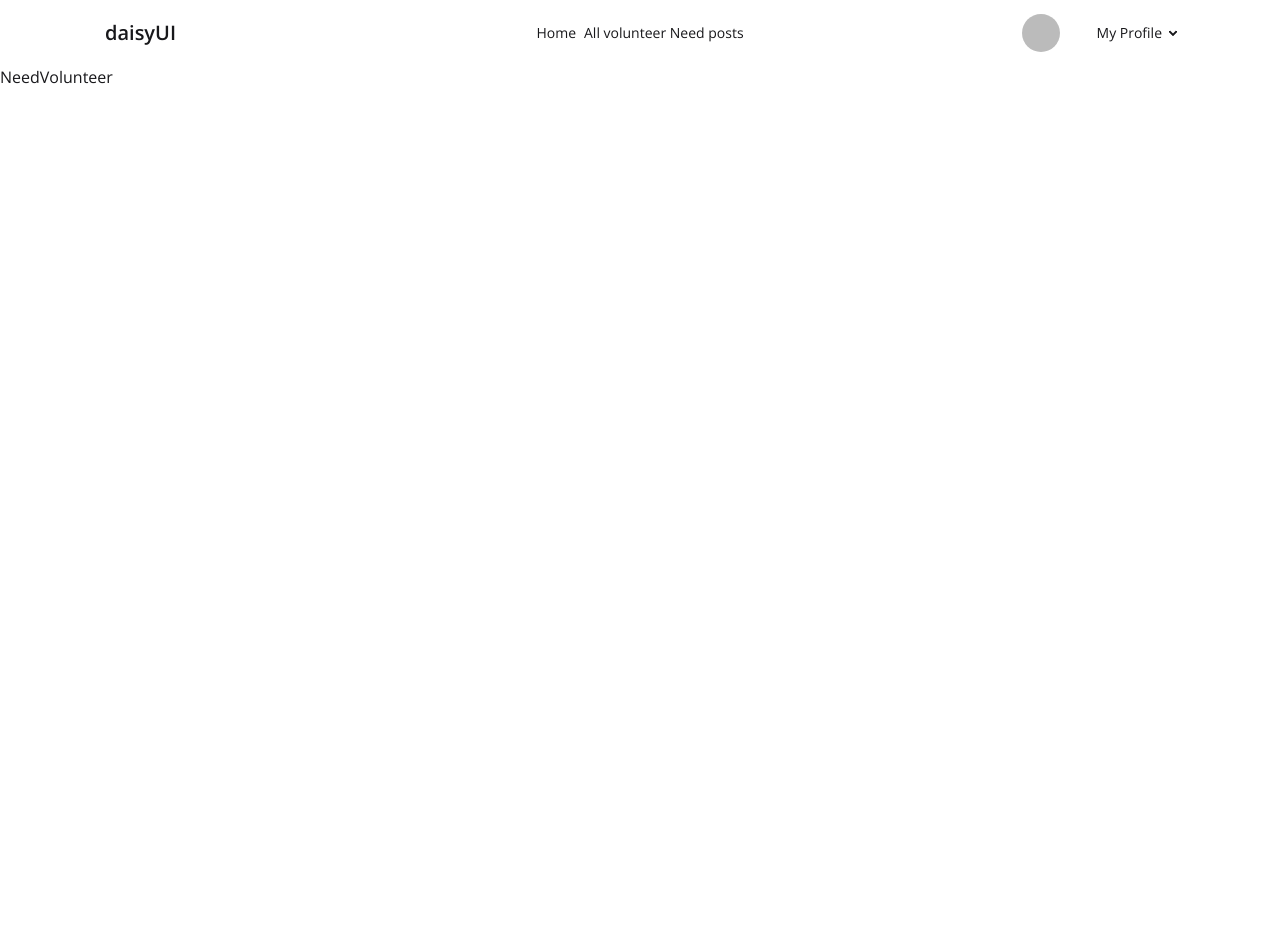
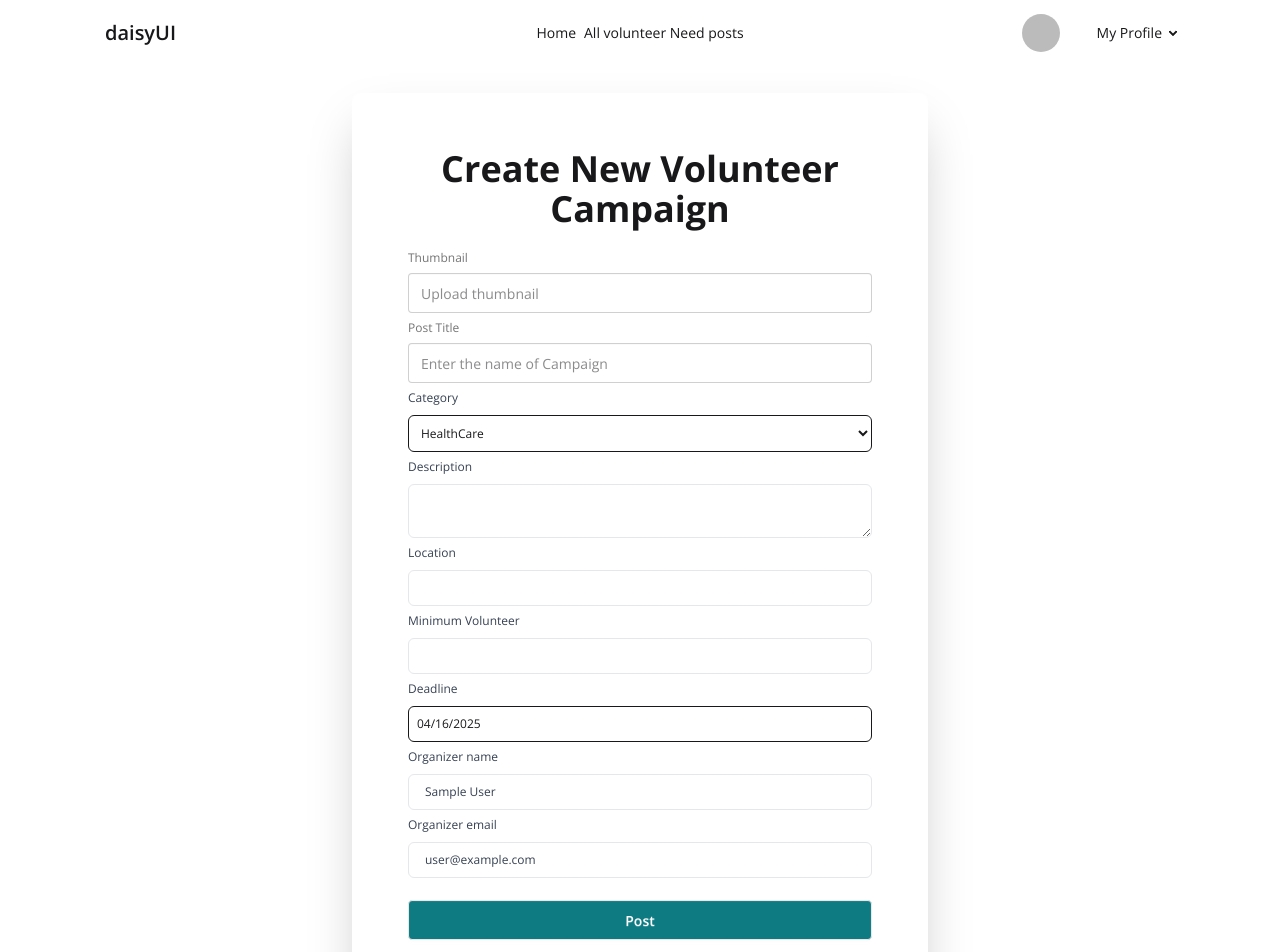
Before and after one commit to Samriddhadewan/client-11, a React (Vite) app: page /needVolunteer in a window 1280 px wide. Shown: the top 952 px of the page. Before the commit the page ends 800 px from the top, so only its background shows below. Built offline with nearby package versions, Linux system fonts and the light colour scheme; no server answers; sample sign-in values are in the browser's storage.

Commit message:
added volunteer need campaign created

```diff
--- a/package.json
+++ b/package.json
@@ -14,6 +14,7 @@
     "firebase": "^11.6.0",
     "lottie-react": "^2.4.1",
     "react": "^19.0.0",
+    "react-datepicker": "^8.3.0",
     "react-dom": "^19.0.0",
     "react-icons": "^5.5.0",
     "react-router-dom": "^7.5.0",
--- a/src/Pages/NeedVolunteer.jsx
+++ b/src/Pages/NeedVolunteer.jsx
@@ -1,9 +1,153 @@
-import React from 'react'
+import React, { useContext, useState } from "react";
+import DatePicker from "react-datepicker";
+import "react-datepicker/dist/react-datepicker.css";
+import { AuthContext } from "../Context/AuthProvider";
+const NeedVolunteer = () => {
+  const {user} = useContext(AuthContext);
 
-const NeedVolunteer = () => {
+  const [startDate, setStartDate] = useState(new Date());
+
+  const handleSubmit = (e)=>{
+    e.preventDefault();
+    const form = e.target;
+    const title = form.title.value;
+    const thumbnail = form.thumbnail.value;
+    const category = form.category.value;
+    const description = form.description.value;
+    const location = form.location.value;
+    const min_volunteer = form.min_volunteer.value;
+    const deadline = startDate;
+    const organizer = {
+      name: form.organizer_name.value,
+      email: form.organizer_email.value,
+    }
+    const request_count = 0;
+    const postData = {
+      title, thumbnail, description,category, location, min_volunteer, deadline, organizer, request_count
+    }
+    console.log(postData);
+  }
+
+
   return (
-    <div>NeedVolunteer</div>
-  )
-}
+    <div>
+      <div className="min-h-[80vh] flex my-7 justify-center items-center">
+        <div className="card bg-base-100 w-full max-w-xl p-14 shrink-0 shadow-2xl">
+          <form onSubmit={handleSubmit} className="">
+            <h1 className="text-4xl mb-4 text-center font-bold">
+              Create New Volunteer Campaign
+            </h1>
+            <fieldset className="fieldset">
+              <label className="fieldset-label">Thumbnail</label>
+              <input
+                type="text"
+                name="thumbnail"
+                className="input w-full"
+                placeholder="Upload thumbnail"
+              />
+              <label className="fieldset-label">Post Title</label>
+              <input
+                type="text"
+                name="title"
+                className="input w-full"
+                placeholder="Enter the name of Campaign"
+              />
+              <div className="flex flex-col gap-2 ">
+                <label className="text-gray-700 " htmlFor="category">
+                  Category
+                </label>
+                <select
+                  name="category"
+                  id="category"
+                  className="border p-2 rounded-md"
+                >
+                  <option value="HealthCare">HealthCare</option>
+                  <option value="Education">Education</option>
+                  <option value="Social service">Social service</option>
+                  <option value="Animal welfare">Animal welfare</option>
+                </select>
+              </div>
+              <div className="flex flex-col gap-2 ">
+                <label className="text-gray-700 " htmlFor="description">
+                  Description
+                </label>
+                <textarea
+                  className="block w-full px-4 py-2 text-gray-700 bg-white border border-gray-200 rounded-md  focus:border-blue-400 focus:ring-blue-300 focus:ring-opacity-40  focus:outline-none focus:ring"
+                  name="description"
+                  id="description"
+                ></textarea>
+              </div>
 
-export default NeedVolunteer
+              <div>
+                <label className="text-gray-700 " htmlFor="max_price">
+                  Location
+                </label>
+                <input
+                  id="location"
+                  name="location"
+                  type="Location"
+                  className="block w-full px-4 py-2 mt-2 text-gray-700 bg-white border border-gray-200 rounded-md  focus:border-blue-400 focus:ring-blue-300 focus:ring-opacity-40  focus:outline-none focus:ring"
+                />
+              </div>
+              <div>
+                <label className="text-gray-700 " htmlFor="max_price">
+                  Minimum Volunteer
+                </label>
+                <input
+                  id="min_volunteer"
+                  name="min_volunteer"
+                  type="number"
+                  className="block w-full px-4 py-2 mt-2 text-gray-700 bg-white border border-gray-200 rounded-md  focus:border-blue-400 focus:ring-blue-300 focus:ring-opacity-40  focus:outline-none focus:ring"
+                />
+              </div>
+
+              {/* pick a date section  */}
+              <div className="flex flex-col gap-2 ">
+                <label className="text-gray-700">Deadline</label>
+
+                {/* Date Picker Input Field */}
+                <DatePicker className=" p-2 rounded-md w-full border"
+                selected={startDate}
+                onChange={(date) => setStartDate(date)}
+                placeholderText="Click to select a date"
+                />
+              </div>
+              <div>
+                <label className="text-gray-700 " htmlFor="max_price">
+                Organizer name
+                </label>
+                <input
+                  id="organizer_name"
+                  name="organizer_name"
+                  type="text"
+                  defaultValue={user?.displayName}
+                  readOnly
+                  className="block w-full px-4 py-2 mt-2 text-gray-700 bg-white border border-gray-200 rounded-md  focus:border-blue-400 focus:ring-blue-300 focus:ring-opacity-40  focus:outline-none focus:ring"
+                />
+              </div>
+              <div>
+                <label className="text-gray-700 " htmlFor="max_price">
+                  Organizer email
+                </label>
+                <input
+                  id="organizer_email"
+                  name="organizer_email"
+                  type="text"
+                  defaultValue={user?.email}
+                  readOnly
+                  className="block w-full px-4 py-2 mt-2 text-gray-700 bg-white border border-gray-200 rounded-md  focus:border-blue-400 focus:ring-blue-300 focus:ring-opacity-40  focus:outline-none focus:ring"
+                />
+              </div>
+
+              <button className="btn bg-[#0E7A81] text-white mt-4">
+                Post
+                </button>
+            </fieldset>
+          </form>
+        </div>
+      </div>
+    </div>
+  );
+};
+
+export default NeedVolunteer;
```
Also changed, not shown: 1 other file (tests, documents, lock files or other folders).
